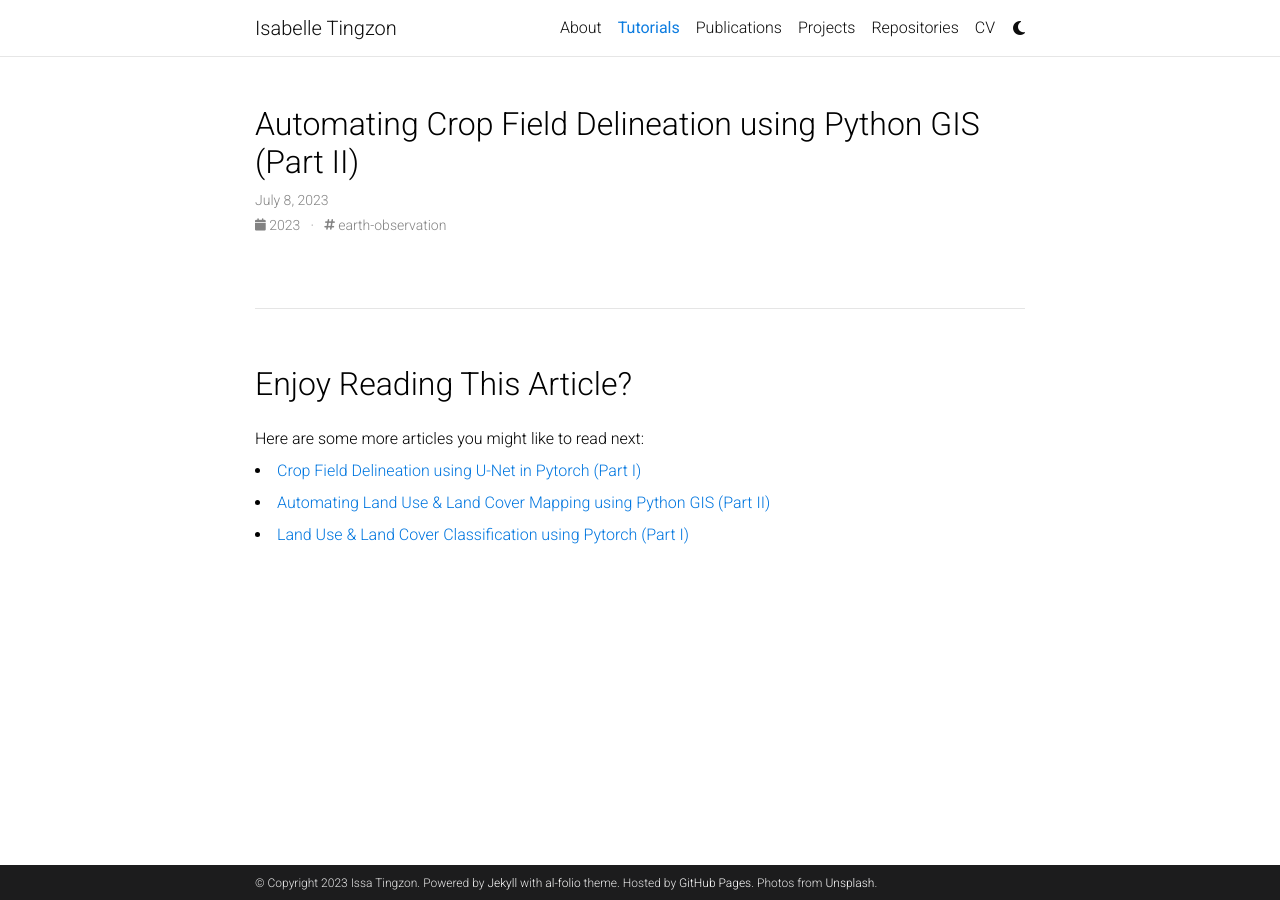
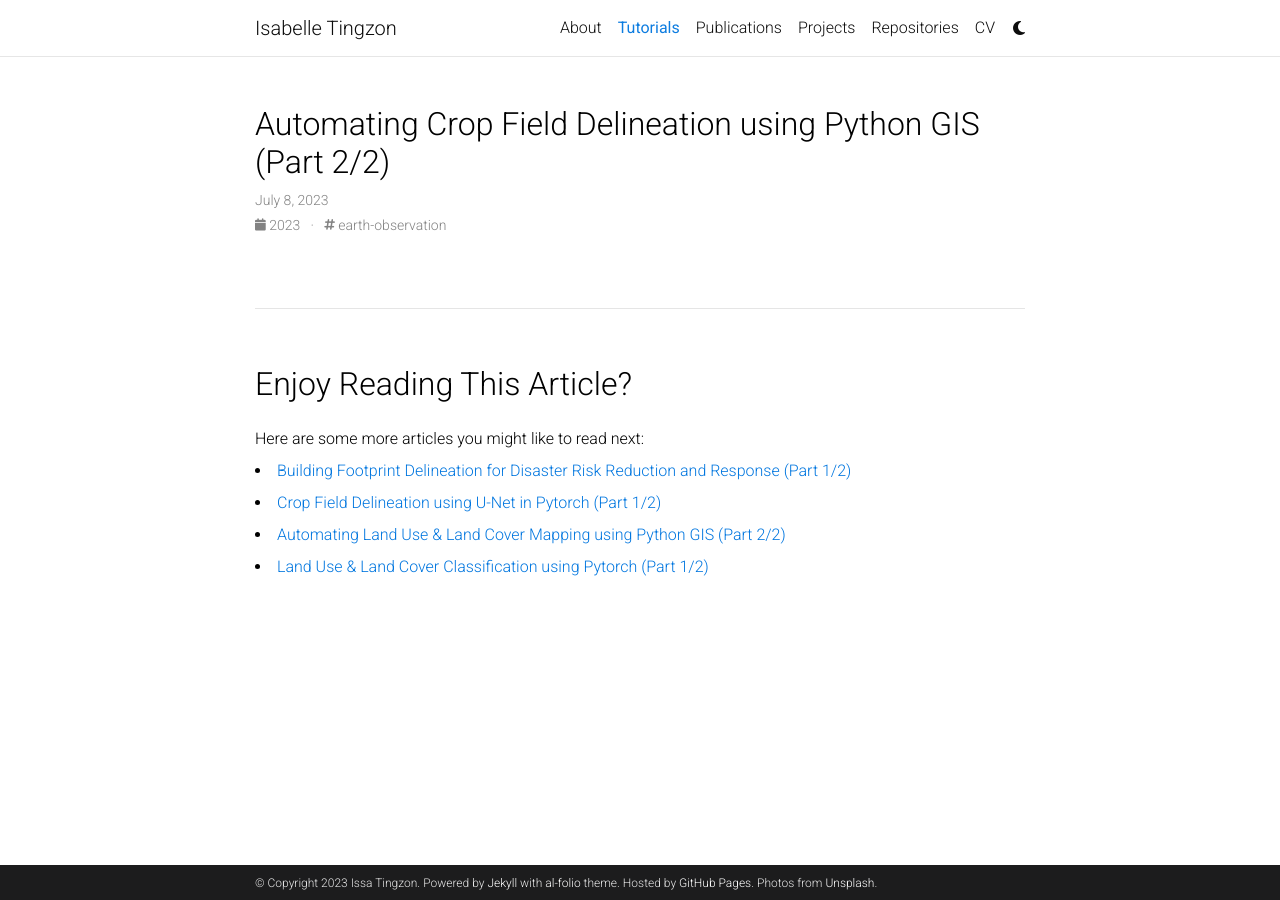
Before and after one commit to issa-tingzon/issa-tingzon.github.io, a Jekyll site: the page built from _posts/2023-07-08-crop-field-part-2-tutorial.md, in a window 1280 px wide. Built offline with Jekyll 4.4.1, drawn with Linux system fonts in a browser that asks for light colours; full-size pictures stand in for the smaller copies a plugin makes; comment, search, counter and statistics services are not loaded; a style sheet for code colours, icons or effects is not loaded.

Commit message:
Add building footprint delineation tutorial

```diff
--- a/_posts/2022-08-24-LULC-part-1-tutorial.md
+++ b/_posts/2022-08-24-LULC-part-1-tutorial.md
@@ -1,6 +1,6 @@
 ---
 layout: post
-title: Land Use & Land Cover Classification using Pytorch (Part I)
+title: Land Use & Land Cover Classification using Pytorch (Part 1/2)
 date: 2022-08-24
 read_time: 30
 tags: computer-vision image-classification earth-observation
--- a/_posts/2022-08-25-LULC-part-2-tutorial.md
+++ b/_posts/2022-08-25-LULC-part-2-tutorial.md
@@ -1,6 +1,6 @@
 ---
 layout: post
-title: Automating Land Use & Land Cover Mapping using Python GIS (Part II)
+title: Automating Land Use & Land Cover Mapping using Python GIS (Part 2/2)
 date: 2022-08-25
 read_time: 30
 tag: earth-observation
--- a/_posts/2023-06-18-crop-field-part-1-tutorial .md
+++ b/_posts/2023-06-18-crop-field-part-1-tutorial .md
@@ -1,6 +1,6 @@
 ---
 layout: post
-title: Crop Field Delineation using U-Net in Pytorch (Part I)
+title: Crop Field Delineation using U-Net in Pytorch (Part 1/2)
 date: 2023-06-18
 read_time: 30
 tags: computer-vision semantic-segmentation
--- a/_posts/2023-07-08-crop-field-part-2-tutorial.md
+++ b/_posts/2023-07-08-crop-field-part-2-tutorial.md
@@ -1,6 +1,6 @@
 ---
 layout: post
-title: Automating Crop Field Delineation using Python GIS (Part II)
+title: Automating Crop Field Delineation using Python GIS (Part 2/2)
 date: 2023-07-08
 read_time: 30
 tag: earth-observation
--- /dev/null
+++ b/_posts/2023-08-08-building-delineation-part-1-tutorial.md
@@ -0,0 +1,10 @@
+---
+layout: post
+title: Building Footprint Delineation for Disaster Risk Reduction and Response (Part 1/2)
+date: 2023-08-08
+read_time: 20
+tags: computer-vision earth-observation
+thumbnail: assets/img/post_preview/bldgs-01.png
+description: Learn how to automatically extract building footprints from aerial imagery (e.g. satellite images, drone images) using the Segment Anything Model (SAM).
+redirect: https://colab.research.google.com/github/GFDRR/caribbean-rooftop-classification/blob/add%2Ftutorials/tutorials/01_building_delineation.ipynb
+---
```
Also changed, not shown: _pages/about.md (+1 -1 lines), assets/img/post_preview/bldgs-01.png (added).
